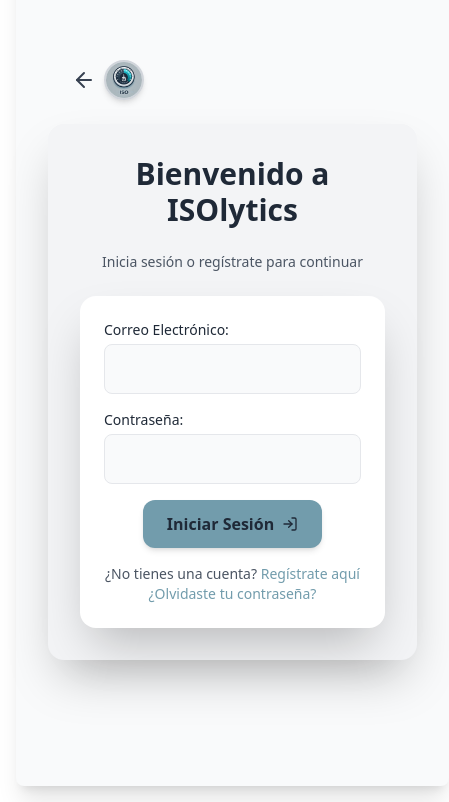
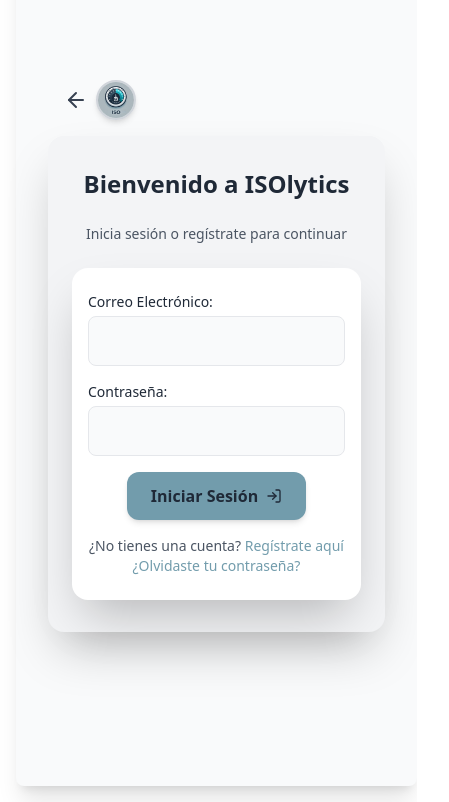
Before and after one commit to AlejoBI/IT-project-1, a React (Vite) app in the folder FRONTEND/: page /login in a window 390 px wide. Shown: the part 106-908 px from the top of the page, 449 px wide, since content can reach past the window. Built offline with nearby package versions, Linux system fonts and the light colour scheme; no server answers; what @react-pdf/renderer would draw is missing.

Commit message:
responsive de auth

```diff
--- a/FRONTEND/src/presentation/components/forms/authForm/LoginForm.tsx
+++ b/FRONTEND/src/presentation/components/forms/authForm/LoginForm.tsx
@@ -43,7 +43,7 @@ const LoginForm = ({ onSwitchToRegister }: LoginFormProps) => {
   return (
     <form
       onSubmit={handleSubmit(onFormSubmit)}
-      className={`bg-white dark:bg-gray-800 p-6 rounded-2xl shadow-2xl space-y-4 max-w-md mx-auto transition-colors ${ANIMATION_TIMINGS.TRANSITION_DURATION}`}
+      className="bg-white dark:bg-gray-800 px-4 py-6 sm:p-6 rounded-2xl shadow-2xl space-y-4 w-full max-w-md mx-auto transition-colors"
     >
       <div className="flex flex-col">
         <Label htmlFor="email">Correo Electrónico:</Label>
@@ -88,7 +88,9 @@ const LoginForm = ({ onSwitchToRegister }: LoginFormProps) => {
         </Button>
       </div>
 
-      <p className={`text-center text-sm ${LIGHT_MODE_COLORS.TEXT_SECONDARY} ${DARK_MODE_COLORS.TEXT_SECONDARY}`}>
+      <p
+        className={`text-center text-sm ${LIGHT_MODE_COLORS.TEXT_SECONDARY} ${DARK_MODE_COLORS.TEXT_SECONDARY}`}
+      >
         ¿No tienes una cuenta?{" "}
         <span
           onClick={onSwitchToRegister}
--- a/FRONTEND/src/presentation/components/forms/authForm/RegisterForm.tsx
+++ b/FRONTEND/src/presentation/components/forms/authForm/RegisterForm.tsx
@@ -69,7 +69,7 @@ const RegisterForm = ({ onSwitchToLogin }: RegisterFormProps) => {
   return (
     <form
       onSubmit={handleSubmit(onFormSubmit)}
-      className="bg-white dark:bg-gray-800 p-6 rounded-2xl shadow-2xl space-y-6 max-w-md mx-auto transition-colors"
+      className="bg-white dark:bg-gray-800 px-4 py-6 sm:p-6 rounded-2xl shadow-2xl space-y-6 w-full max-w-md mx-auto transition-colors"
       noValidate
     >
       {step === 1 && (
@@ -107,14 +107,13 @@ const RegisterForm = ({ onSwitchToLogin }: RegisterFormProps) => {
             )}
           </div>
 
-          <div className="flex justify-between">
+          <div className="flex flex-col sm:flex-row justify-between gap-4">
             <Button type="button" onClick={onSwitchToLogin}>
               <span className="flex items-center gap-2">
                 <ArrowLeft className="w-4 h-4" />
                 Iniciar sesión
               </span>
             </Button>
-
             <Button type="button" onClick={nextStep}>
               <span className="flex items-center gap-2">
                 Siguiente
@@ -155,7 +154,7 @@ const RegisterForm = ({ onSwitchToLogin }: RegisterFormProps) => {
             )}
           </div>
 
-          <div className="flex justify-between">
+          <div className="flex flex-col sm:flex-row justify-between gap-4">
             <Button type="button" onClick={prevStep}>
               <span className="flex items-center gap-2">
                 <ArrowLeft className="w-4 h-4" />
--- a/FRONTEND/src/presentation/pages/Auth.tsx
+++ b/FRONTEND/src/presentation/pages/Auth.tsx
@@ -24,11 +24,8 @@ const AuthPage = () => {
   }, [dispatch]);
 
   return (
-    <main
-      className={`flex flex-col items-center justify-center min-h-screen px-4`}
-    >
-      {/* Header con flecha y logo */}
-      <header className="w-full max-w-md flex items-center gap-3 p-6">
+    <main className="flex flex-col items-center justify-center min-h-screen px-4 sm:px-6">
+      <header className="w-full max-w-md flex items-center gap-3 p-4 sm:p-6">
         <Link
           to="/"
           aria-label="Volver a la página principal"
@@ -43,21 +40,17 @@ const AuthPage = () => {
         </Link>
       </header>
 
-      {/* Contenedor principal del formulario */}
       <section
-        className={`relative z-10 flex flex-col items-center w-full max-w-md p-8 space-y-6 rounded-2xl shadow-2xl
-          ${LIGHT_MODE_COLORS.SIDEBAR_BG} ${DARK_MODE_COLORS.SIDEBAR_BG} ${ANIMATION_TIMINGS.TRANSITION_DURATION}`}
+        className={`relative z-10 w-full max-w-md px-6 py-8 sm:p-8 space-y-6 rounded-2xl shadow-2xl ${LIGHT_MODE_COLORS.SIDEBAR_BG} ${DARK_MODE_COLORS.SIDEBAR_BG} ${ANIMATION_TIMINGS.TRANSITION_DURATION}`}
       >
         <h1
-          className={`text-3xl font-bold text-center transition-colors
-            ${LIGHT_MODE_COLORS.TEXT_PRIMARY} ${DARK_MODE_COLORS.TEXT_PRIMARY}`}
+          className={`text-2xl sm:text-3xl font-bold text-center transition-colors ${LIGHT_MODE_COLORS.TEXT_PRIMARY} ${DARK_MODE_COLORS.TEXT_PRIMARY}`}
         >
           Bienvenido a ISOlytics
         </h1>
 
         <p
-          className={`text-sm text-center transition-colors
-            ${LIGHT_MODE_COLORS.TEXT_SECONDARY} ${DARK_MODE_COLORS.TEXT_SECONDARY}`}
+          className={`text-sm sm:text-base text-center transition-colors ${LIGHT_MODE_COLORS.TEXT_SECONDARY} ${DARK_MODE_COLORS.TEXT_SECONDARY}`}
         >
           Inicia sesión o regístrate para continuar
         </p>
@@ -65,7 +58,6 @@ const AuthPage = () => {
         <div className="w-full space-y-4">
           {message && <Notification message={message} type="success" />}
           {error && <Notification message={error} type="error" />}
-
           {isLogin ? (
             <LoginForm onSwitchToRegister={() => setIsLogin(false)} />
           ) : (
```
